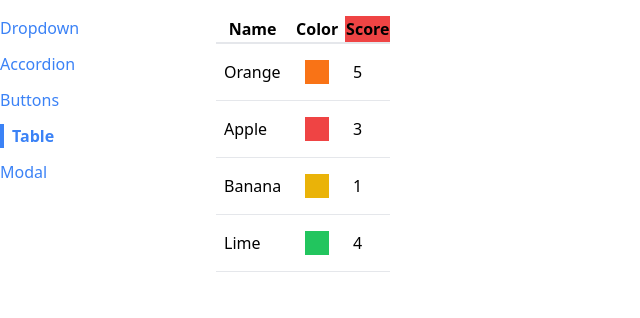
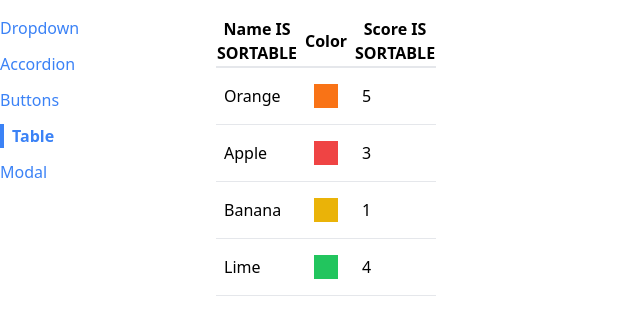
Before and after one commit to VsevolodPantjukhin/comps, a React (Create React App) app: page /table in a window 1280 px wide. Shown: the top 318 px of the page, without its empty margins (0-640 px from the left). Built offline with nearby package versions, Linux system fonts and the light colour scheme.

Commit message:
Adding Sortable Table

```diff
--- /dev/null
+++ b/src/components/SortableTable/SortableTable.js
@@ -0,0 +1,19 @@
+import Table from '../Table/Table';
+
+const SortableTable = (props) => {
+  const { config } = props;
+
+  const updatedConfig = config.map((column) => {
+    if (!column.sortValue) {
+      return column;
+    }
+    return {
+      ...column,
+      header: () => <th>{column.label} IS SORTABLE</th>,
+    };
+  });
+
+  return <Table {...props} config={updatedConfig} />;
+};
+
+export default SortableTable;
--- a/src/pages/TablePage.js
+++ b/src/pages/TablePage.js
@@ -1,4 +1,4 @@
-import Table from '../components/Table/Table';
+import SortableTable from '../components/SortableTable/SortableTable';
 
 const TablePage = () => {
   const data = [
@@ -25,7 +25,11 @@ const TablePage = () => {
   ];
 
   const config = [
-    { label: 'Name', render: (fruit) => fruit.name },
+    {
+      label: 'Name',
+      render: (fruit) => fruit.name,
+      sortValue: (fruit) => fruit.name,
+    },
     {
       label: 'Color',
       render: (fruit) => <div className={`p-3 m-2 ${fruit.color}`}></div>,
@@ -33,7 +37,7 @@ const TablePage = () => {
     {
       label: 'Score',
       render: (fruit) => fruit.score,
-      header: () => <th className="bg-red-500">Score</th>,
+      sortValue: (fruit) => fruit.score,
     },
   ];
 
@@ -43,7 +47,7 @@ const TablePage = () => {
 
   return (
     <div>
-      <Table data={data} config={config} keyFn={keyFn} />
+      <SortableTable data={data} config={config} keyFn={keyFn} />
     </div>
   );
 };
```
